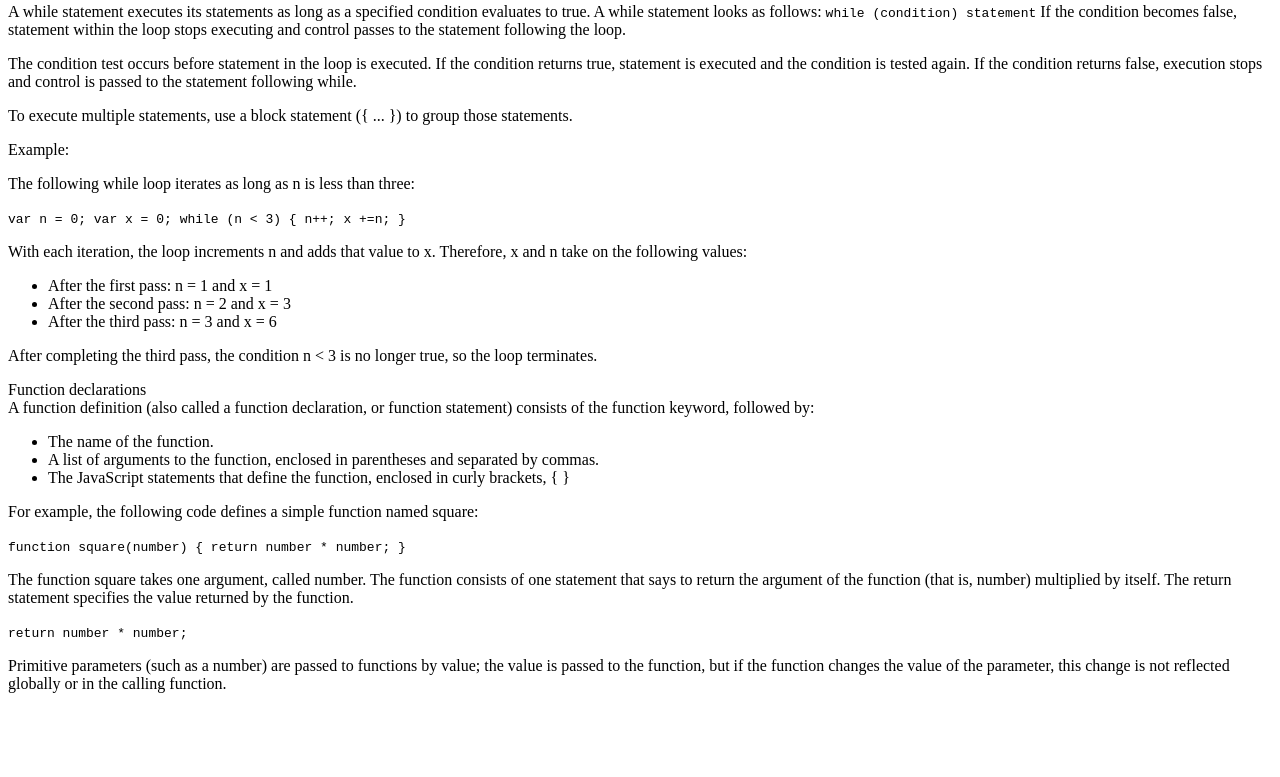
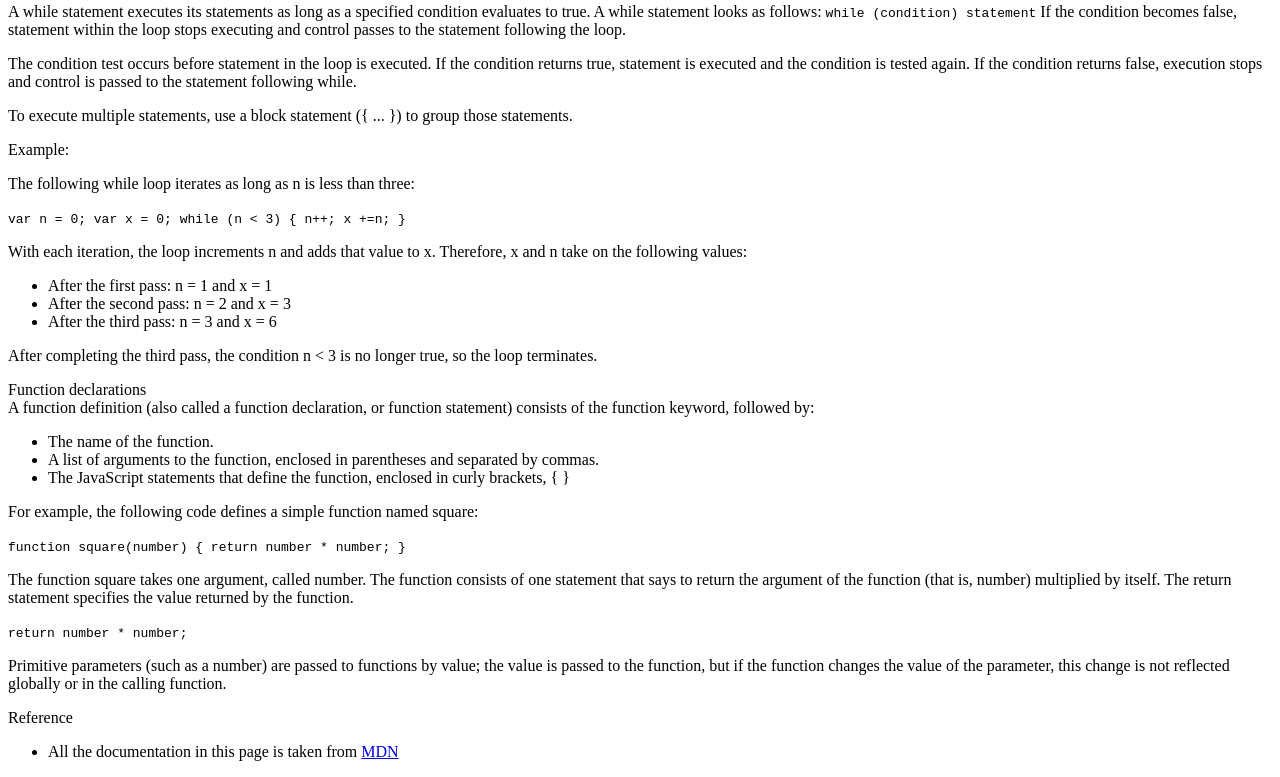
Before and after one commit to mirial83/Technical-Documentation-Page, a plain HTML site: page index.html in a window 1280 px wide. Shown: the part 2389-3166 px from the top of the page. Before the commit the page ends 3098 px from the top, so only its background shows below. Drawn offline with Linux system fonts and the light colour scheme.

Commit message:
html 4
html reference section

```diff
--- a/index.html
+++ b/index.html
@@ -380,6 +380,14 @@
                     </p>
                 </article>
             </section>
+            <section class="main-section" id="Reference">
+                <header>Reference</header>
+                <ul>
+                    <li>All the documentation in this page is taken from <a href="https://developer.mozilla.org/en-US/docs/Web/JavaScript/Guide" target="_blank">
+                        MDN
+                    </a></li>
+                </ul>
+            </section>
         </main>
     </body>
 </html>
```
